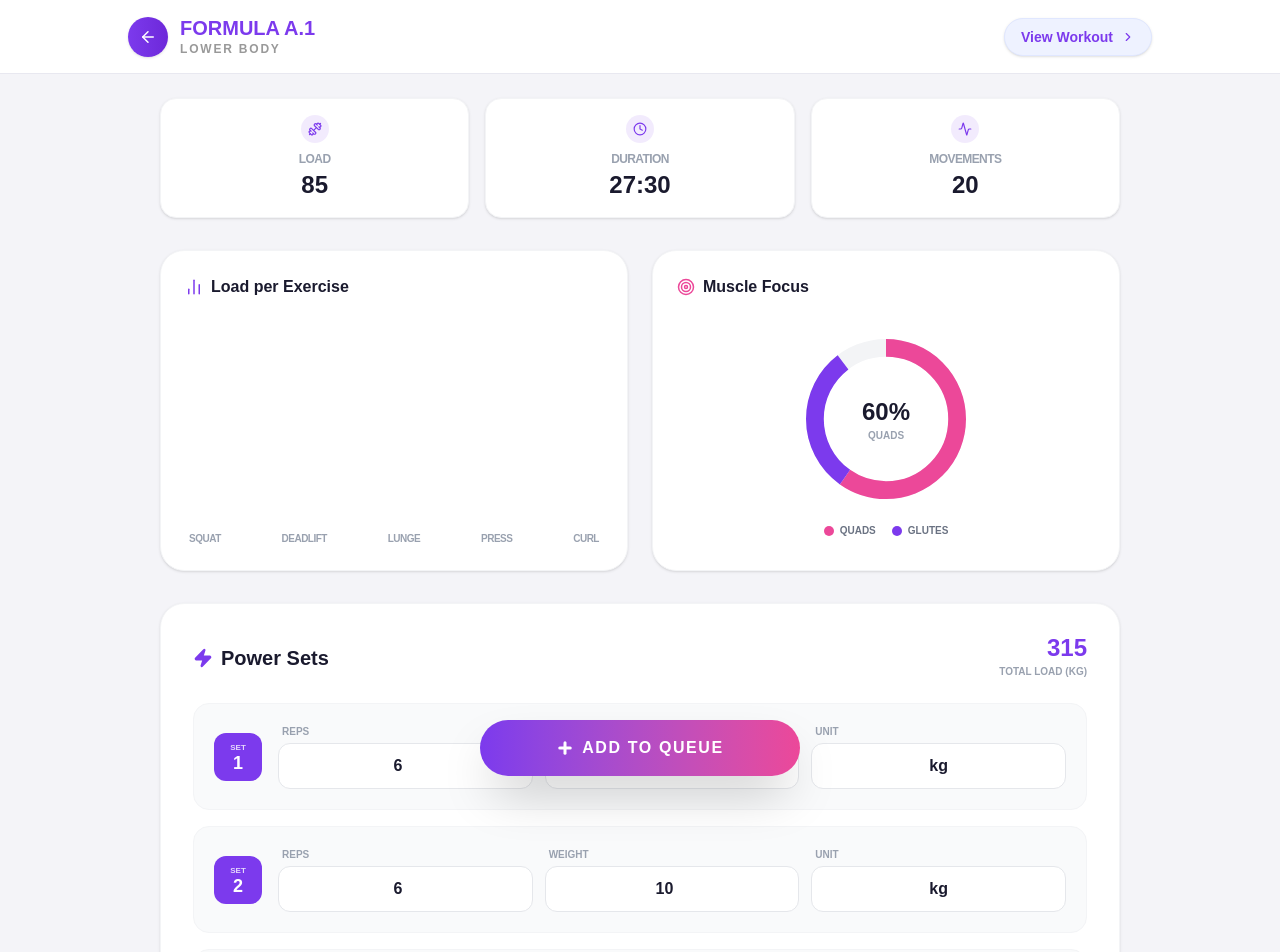
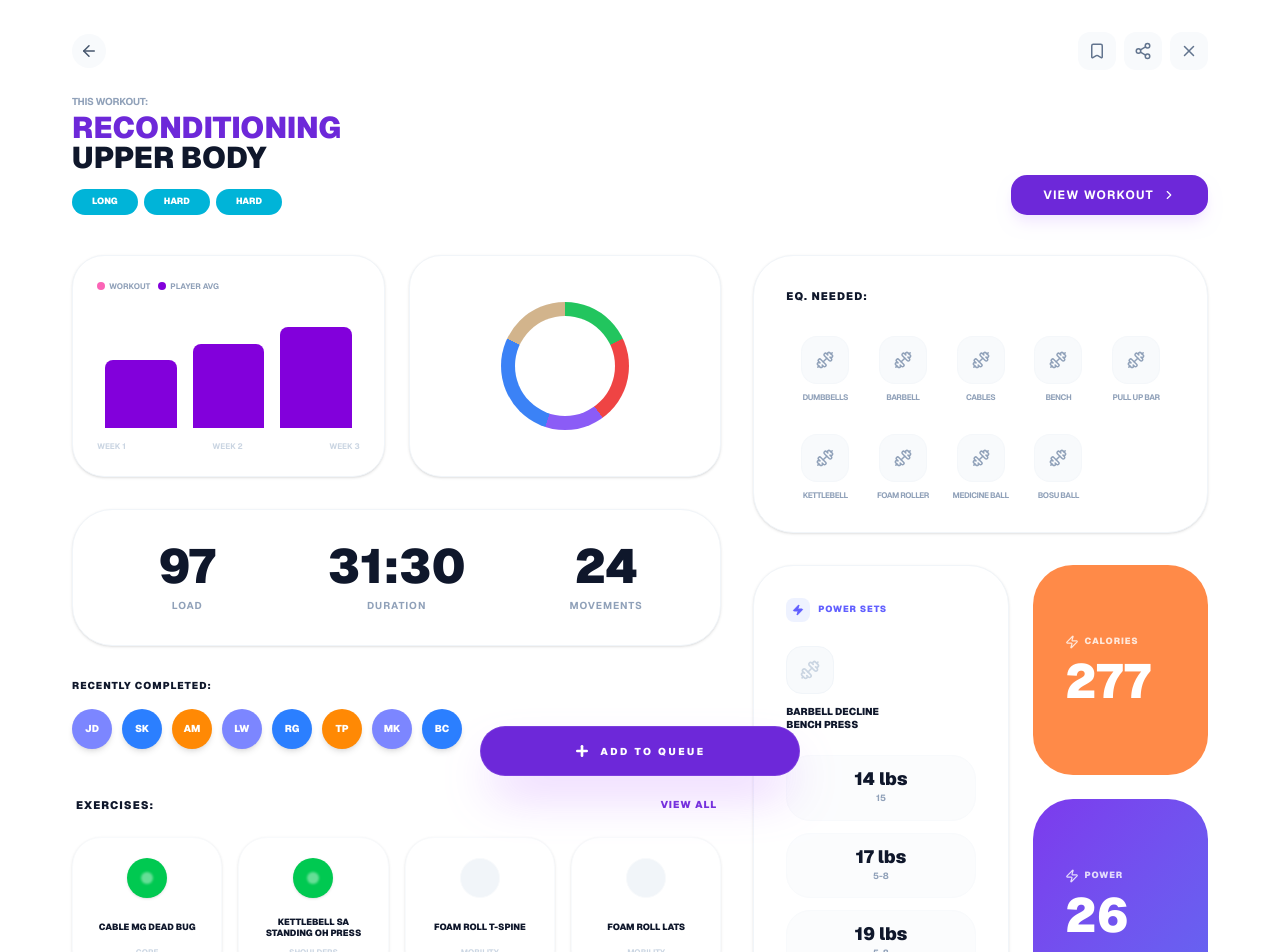
Before and after one commit to ericbeisel/Proform-web-application, a Next.js app: page /workout/detail in a window 1280 px wide. Shown: the top 952 px of the page. Built offline with nearby package versions, Linux system fonts and the light colour scheme.

Commit message:
updated location pages

```diff
--- a/src/app/workout/components/WorkoutDetail.tsx
+++ b/src/app/workout/components/WorkoutDetail.tsx
@@ -1,223 +1,215 @@
 "use client";
 
-import { useState } from "react";
-import { ArrowLeft, ChevronRight, Zap, Plus, BarChart2, X, Clock, Dumbbell, Activity, Target } from "lucide-react";
+import React from "react";
 import { useRouter } from "next/navigation";
+import {
+  ArrowLeft, Share2, Bookmark, X,
+  Dumbbell, Zap, Plus, ChevronRight
+} from "lucide-react";
 
+// Added the interface to handle the onClose prop
 interface WorkoutDetailProps {
   workoutId?: number | string;
   onClose?: () => void;
 }
 
-interface PowerSet {
-  set: number;
-  reps: number;
-  weight: number;
-  unit: string;
-}
+export default function ResponsiveWorkoutUI({ workoutId, onClose }: WorkoutDetailProps) {
+  const router = useRouter();
 
-export default function WorkoutDetail({ workoutId, onClose }: WorkoutDetailProps) {
-  const router = useRouter();
-const [powerSets, setPowerSets] = useState<PowerSet[]>([
-  { set: 1, reps: 6, weight: 10, unit: "kg" },
-  { set: 2, reps: 6, weight: 10, unit: "kg" },
-  { set: 3, reps: 7, weight: 10, unit: "kg" },
-]);
+  const equipment = [
+    "Dumbbells", "Barbell", "Cables", "Bench", "Pull Up Bar",
+    "Kettlebell", "Foam Roller", "Medicine Ball", "Bosu Ball"
+  ];
+
+  const exercises = [
+    { name: "Cable MG Dead Bug", area: "Core", active: true },
+    { name: "Kettlebell SA Standing OH Press", area: "Shoulders", active: true },
+    { name: "Foam Roll T-Spine", area: "Mobility", active: false },
+    { name: "Foam Roll Lats", area: "Mobility", active: false },
+    { name: "Foam Roll Triceps", area: "Mobility", active: false },
+    { name: "Barbell Bench Press", area: "Chest", active: true },
+    { name: "Cable Fly", area: "Chest", active: true },
+    { name: "Tricep Pushdown", area: "Arms", active: true },
+  ];
 
   return (
-    <div className="min-h-screen bg-[#f4f4f8] font-['DM_Sans',_sans-serif] text-[#1a1a2e] pb-32 relative">
+    <div className="min-h-screen bg-white font-sans text-slate-900 pb-32 overflow-x-hidden">
 
-      {/* HEADER */}
-      <div className="bg-white border-b border-[#e8e8f0] px-4 py-3.5 sm:py-4 sticky top-0 z-30">
-        <div className="flex items-center justify-between max-w-5xl mx-auto">
-          <div className="flex items-center gap-3">
+      <div className="max-w-[1200px] mx-auto p-4 md:p-8">
+
+        {/* Navigation Row */}
+        <div className="flex justify-between items-center mb-6">
+          <button
+            // REDIRECTION LOGIC: Handles closing a modal OR navigating back
+            onClick={() => onClose ? onClose() : router.back()}
+            className="p-2 bg-slate-50 rounded-full hover:bg-slate-200 transition-all active:scale-90"
+          >
+            <ArrowLeft className="w-[18px] h-[18px] text-slate-600" />
+          </button>
+
+          <div className="flex gap-2">
+            <button className="p-2.5 bg-slate-50 rounded-xl text-slate-500 hover:bg-slate-100"><Bookmark className="w-[18px] h-[18px]" /></button>
+            <button className="p-2.5 bg-slate-50 rounded-xl text-slate-500 hover:bg-slate-100"><Share2 className="w-[18px] h-[18px]" /></button>
+            {/* REDIRECTION LOGIC: Also applies to the X (close) button */}
             <button
               onClick={() => onClose ? onClose() : router.back()}
-              className="w-9 h-9 sm:w-10 sm:h-10 bg-gradient-to-r from-[#7c3aed] to-[#6d28d9] rounded-full flex items-center justify-center text-white flex-shrink-0 shadow-sm transition-transform active:scale-95"
+              className="p-2.5 bg-slate-50 rounded-xl text-slate-500 hover:bg-slate-100"
             >
-              <ArrowLeft size={18} />
+              <X className="w-[18px] h-[18px]" />
             </button>
-            <div>
-              <h1 className="text-lg sm:text-xl font-extrabold text-[#7c3aed] m-0 leading-tight">FORMULA A.1</h1>
-              <p className="text-[10px] sm:text-xs text-[#999] font-bold uppercase tracking-[0.15em] m-0">LOWER BODY</p>
           </div>
         </div>
 
+        {/* Hero Title Area */}
+        <div className="flex flex-col md:flex-row justify-between items-start md:items-end gap-6 mb-10">
+          <div>
+            <p className="text-[10px] font-bold text-slate-400 mb-1 uppercase tracking-tight">This Workout:</p>
+            <h1 className="text-2xl md:text-3xl font-black text-[#6D28D9] leading-none">RECONDITIONING</h1>
+            <h2 className="text-2xl md:text-3xl font-black text-slate-900 leading-none mb-4 uppercase">Upper Body</h2>
+            <div className="flex flex-wrap gap-1.5">
+              {['Long', 'Hard', 'Hard'].map((tag, i) => (
+                <span key={i} className="px-4 md:px-5 py-1.5 bg-[#00B4D8] text-white text-[9px] font-black rounded-full uppercase">
+                  {tag}
+                </span>
+              ))}
+            </div>
+          </div>
           <button
+            // REDIRECTION LOGIC: Push to the view workout page
             onClick={() => router.push("/workout/viewWorkout")}
-            className="bg-indigo-50 text-[#7c3aed] hover:bg-[#7c3aed] hover:text-white px-4 py-2 rounded-full font-bold flex items-center gap-2 text-xs sm:text-sm transition-all border border-indigo-100 shadow-sm"
+            className="w-full md:w-auto bg-[#6D28D9] text-white px-8 py-3 rounded-2xl font-bold text-xs uppercase tracking-widest shadow-lg shadow-purple-100 transition-all active:scale-95 flex items-center justify-center gap-2"
           >
             View Workout <ChevronRight size={14} />
           </button>
         </div>
+
+        {/* MAIN RESPONSIVE GRID */}
+        <div className="grid grid-cols-12 gap-6 md:gap-8">
+
+          <div className="col-span-12 lg:col-span-7 space-y-8">
+            <div className="grid grid-cols-1 sm:grid-cols-2 gap-4 md:gap-6">
+              <div className="bg-white rounded-[2rem] p-6 border border-slate-100 shadow-sm">
+                <div className="flex gap-2 mb-6">
+                  <div className="flex items-center gap-1"><div className="w-2 h-2 rounded-full bg-pink-400"></div><span className="text-[8px] font-bold text-slate-400 uppercase">Workout</span></div>
+                  <div className="flex items-center gap-1"><div className="w-2 h-2 rounded-full bg-purple-700"></div><span className="text-[8px] font-bold text-slate-400 uppercase">Player Avg</span></div>
+                </div>
+                <div className="flex items-end justify-between h-24 md:h-28 px-2 gap-3 md:gap-4">
+                  <div className="w-full bg-purple-700 rounded-t-lg h-[60%]"></div>
+                  <div className="w-full bg-purple-700 rounded-t-lg h-[75%]"></div>
+                  <div className="w-full bg-purple-700 rounded-t-lg h-[90%]"></div>
+                </div>
+                <div className="flex justify-between mt-3 text-[8px] font-bold text-slate-300 uppercase">
+                  <span>Week 1</span><span>Week 2</span><span>Week 3</span>
+                </div>
               </div>
 
-      <div className="max-w-5xl mx-auto px-4 py-6 sm:px-6 lg:px-8">
+              <div className="bg-white rounded-[2rem] p-6 border border-slate-100 shadow-sm flex items-center justify-center">
+                 <div className="w-28 h-28 md:w-32 md:h-32 rounded-full border-[12px] md:border-[14px] border-slate-50 relative">
+                    <div className="absolute inset-[-12px] md:inset-[-14px] rounded-full"
+                         style={{ background: 'conic-gradient(#22C55E 0% 18%, #EF4444 18% 40%, #8B5CF6 40% 55%, #3B82F6 55% 82%, #D2B48C 82% 100%)' }}></div>
+                    <div className="absolute inset-0 bg-white rounded-full"></div>
+                 </div>
+              </div>
+            </div>
 
-        {/* STATS ROW */}
-        <div className="grid grid-cols-3 gap-3 sm:gap-4 mb-8">
-          {[
-            { label: "Load", value: "85", icon: <Dumbbell size={14} /> },
-            { label: "Duration", value: "27:30", icon: <Clock size={14} /> },
-            { label: "Movements", value: "20", icon: <Activity size={14} /> }
-          ].map((stat, i) => (
-            <div key={i} className="bg-white rounded-2xl p-4 shadow-sm border border-gray-100 text-center flex flex-col items-center">
-              <div className="w-7 h-7 bg-[#7c3aed]/10 rounded-full flex items-center justify-center text-[#7c3aed] mb-2">
-                {stat.icon}
-              </div>
-              <p className="text-[10px] sm:text-xs font-bold text-gray-400 uppercase tracking-tighter mb-0.5">{stat.label}</p>
-              <p className="text-xl sm:text-2xl font-black text-[#1a1a2e]">{stat.value}</p>
+            <div className="bg-white rounded-[2rem] md:rounded-[2.5rem] p-6 md:p-8 border border-slate-100 shadow-sm flex flex-wrap md:flex-nowrap justify-around gap-4">
+              {[ {l: 'Load', v: '97'}, {l: 'Duration', v: '31:30'}, {l: 'Movements', v: '24'} ].map((stat, i) => (
+                <div key={i} className="text-center min-w-[80px]">
+                  <p className="text-3xl md:text-5xl font-black text-slate-900 leading-none">{stat.v}</p>
+                  <p className="text-[9px] md:text-[10px] font-bold text-slate-400 uppercase mt-2 tracking-widest">{stat.l}</p>
                 </div>
               ))}
             </div>
 
-        {/* CHARTS SECTION */}
-        <div className="grid grid-cols-1 lg:grid-cols-2 gap-6 mb-8">
-          {/* LOAD CHART - Now colorful purple-to-pink gradients */}
-          <div className="bg-white rounded-3xl p-6 shadow-sm border border-gray-100">
-            <div className="flex items-center justify-between mb-6">
-              <h3 className="font-extrabold text-[#1a1a2e] flex items-center gap-2">
-                <BarChart2 size={18} className="text-[#7c3aed]" /> Load per Exercise
-              </h3>
-            </div>
-            <div className="h-48 flex items-end justify-between px-2 gap-4">
-              {[
-                {h: 40, from: "#a855f7", to: "#ec4899"}, // purple to pink
-                {h: 70, from: "#ec4899", to: "#ec4899"}, // pink
-                {h: 25, from: "#a855f7", to: "#a855f7"}, // purple
-                {h: 55, from: "#7c3aed", to: "#a855f7"}, // indigo to purple
-                {h: 30, from: "#ec4899", to: "#f472b6"}, // pink to light pink
-              ].map((bar, i) => (
-                <div key={i} className="flex-1 flex flex-col items-center gap-2 group">
-                  <div
-                    className="w-full rounded-t-lg transition-all group-hover:opacity-80"
-                    style={{ height: `${bar.h}%`, background: `linear-gradient(to top, ${bar.from}, ${bar.to})` }}
-                  />
+            <div>
+              <h3 className="text-[10px] font-black uppercase tracking-widest text-slate-900 mb-4">Recently Completed:</h3>
+              <div className="flex flex-wrap gap-2 md:gap-2.5">
+                {['JD', 'SK', 'AM', 'LW', 'RG', 'TP', 'MK', 'BC'].map((name, i) => (
+                  <div key={i} className={`w-9 h-9 md:w-10 md:h-10 rounded-full flex items-center justify-center text-[9px] md:text-[10px] font-black text-white shadow-md
+                    ${i % 3 === 0 ? 'bg-indigo-400' : i % 3 === 1 ? 'bg-blue-500' : 'bg-orange-400'}`}>
+                    {name}
                   </div>
                 ))}
               </div>
-            <div className="flex justify-between mt-4 px-1 text-[10px] font-bold text-gray-400 uppercase tracking-tighter">
-              <span>Squat</span>
-              <span>Deadlift</span>
-              <span>Lunge</span>
-              <span>Press</span>
-              <span>Curl</span>
+            </div>
+
+            <div className="pt-4">
+              <div className="flex justify-between items-center mb-6 px-1">
+                <h3 className="text-[11px] font-black uppercase tracking-widest text-slate-900">Exercises:</h3>
+                <button className="text-[#6D28D9] text-[10px] font-black uppercase tracking-widest">View All</button>
+              </div>
+              <div className="grid grid-cols-2 sm:grid-cols-3 md:grid-cols-4 gap-3 md:gap-4">
+                {exercises.map((ex, i) => (
+                  <div key={i} className="bg-white rounded-[1.5rem] md:rounded-[1.8rem] p-4 md:p-5 shadow-sm border border-slate-50 flex flex-col items-center text-center">
+                    <div className={`w-8 h-8 md:w-10 md:h-10 rounded-full mb-3 md:mb-4 flex items-center justify-center ${ex.active ? 'bg-green-500 shadow-sm' : 'bg-slate-100 border border-slate-50'}`}>
+                       {ex.active && <div className="w-2.5 h-2.5 md:w-3 md:h-3 bg-white/40 rounded-full blur-[1px]"></div>}
+                    </div>
+                    <p className="text-[8px] md:text-[9px] font-black leading-tight mb-1 h-6 md:h-7 flex items-center justify-center uppercase">{ex.name}</p>
+                    <p className="text-[8px] font-bold text-slate-300 uppercase">{ex.area}</p>
+                  </div>
+                ))}
+              </div>
             </div>
           </div>
 
-          {/* MUSCLE GROUP FOCUS - Colorful Gradient Chart */}
-          <div className="bg-white rounded-3xl p-6 shadow-sm border border-gray-100">
-            <h3 className="font-extrabold text-[#1a1a2e] flex items-center gap-2 mb-6">
-                <Target size={18} className="text-[#ec4899]" /> Muscle Focus
-            </h3>
-            <div className="flex items-center justify-center py-4">
-               <div className="relative w-40 h-40">
-                  <svg className="w-full h-full -rotate-90" viewBox="0 0 36 36">
-                    <circle cx="18" cy="18" r="16" fill="none" className="stroke-gray-100" strokeWidth="4" />
-                    <circle cx="18" cy="18" r="16" fill="none" stroke="#ec4899" strokeWidth="4" strokeDasharray="60, 100" />
-                    <circle cx="18" cy="18" r="16" fill="none" stroke="#7c3aed" strokeWidth="4" strokeDasharray="30, 100" strokeDashoffset="-60" />
-                  </svg>
-                  <div className="absolute inset-0 flex flex-col items-center justify-center">
-                    <span className="text-2xl font-black">60%</span>
-                    <span className="text-[10px] font-bold text-gray-400 uppercase">Quads</span>
+          <div className="col-span-12 lg:col-span-5 space-y-8">
+            <div className="bg-white rounded-[2rem] md:rounded-[2.5rem] p-6 md:p-8 border border-slate-100 shadow-sm">
+              <h3 className="text-[11px] font-black mb-6 md:mb-8 uppercase tracking-widest">Eq. Needed:</h3>
+              <div className="grid grid-cols-3 xs:grid-cols-4 sm:grid-cols-5 gap-y-6 md:gap-y-8">
+                {equipment.map((item, i) => (
+                  <div key={i} className="flex flex-col items-center gap-2">
+                    <div className="w-10 h-10 md:w-12 md:h-12 bg-slate-50 rounded-xl md:rounded-2xl flex items-center justify-center text-slate-400 border border-slate-100/50">
+                      <Dumbbell className="w-4 h-4 md:w-[18px] md:h-[18px]" />
+                    </div>
+                    <span className="text-[7px] md:text-[8px] font-bold text-slate-400 text-center uppercase tracking-tighter leading-tight">{item}</span>
+                  </div>
+                ))}
               </div>
             </div>
+
+            <div className="grid grid-cols-1 md:grid-cols-12 gap-6">
+              <div className="md:col-span-7 bg-white rounded-[2.5rem] p-6 md:p-8 border border-slate-100 shadow-sm">
+                <div className="flex items-center gap-2 mb-6">
+                  <div className="p-1.5 bg-indigo-50 rounded-lg text-indigo-500"><Zap className="w-3 h-3" fill="currentColor" /></div>
+                  <span className="text-[9px] font-black uppercase text-indigo-500 tracking-widest">Power Sets</span>
                 </div>
-            <div className="flex flex-wrap justify-center gap-4 mt-2">
-               <div className="flex items-center gap-1.5 text-[10px] font-bold uppercase text-gray-500">
-                  <span className="w-2.5 h-2.5 rounded-full bg-[#ec4899]" /> Quads
+                <div className="bg-slate-50 w-10 h-10 md:w-12 md:h-12 rounded-xl md:rounded-2xl flex items-center justify-center text-slate-300 mb-3 border border-slate-100">
+                  <Dumbbell className="w-[18px] h-[18px] md:w-5 md:h-5" />
                 </div>
-               <div className="flex items-center gap-1.5 text-[10px] font-bold uppercase text-gray-500">
-                  <span className="w-2.5 h-2.5 rounded-full bg-[#7c3aed]" /> Glutes
+                <p className="text-[10px] font-black uppercase leading-tight text-slate-900 mb-6">Barbell Decline<br className="hidden md:block"/> Bench Press</p>
+                <div className="space-y-3">
+                  {['14 lbs', '17 lbs', '19 lbs'].map((wt, i) => (
+                    <div key={i} className="bg-slate-50/50 rounded-2xl md:rounded-3xl p-3 md:p-3.5 text-center border border-slate-50">
+                      <p className="text-base md:text-lg font-black text-slate-900 leading-none mb-1">{wt}</p>
+                      <p className="text-[8px] md:text-[9px] font-bold text-slate-400">{i === 0 ? '15' : '5-8'}</p>
+                    </div>
+                  ))}
+                </div>
+              </div>
+
+              <div className="md:col-span-5 grid grid-cols-2 md:grid-cols-1 gap-4 md:gap-6">
+                <div className="bg-[#FF8A48] rounded-[2rem] md:rounded-[2.5rem] p-6 md:p-8 text-white flex flex-col justify-center min-h-[120px]">
+                   <div className="flex items-center gap-1.5 mb-2 opacity-80">
+                    <Zap className="w-3.5 h-3.5" /> <span className="text-[9px] font-black uppercase tracking-widest">Calories</span>
+                   </div>
+                   <p className="text-3xl md:text-5xl font-black leading-none">277</p>
+                </div>
+                <div className="bg-gradient-to-br from-[#7C3AED] to-[#6366F1] rounded-[2rem] md:rounded-[2.5rem] p-6 md:p-8 text-white flex flex-col justify-center min-h-[120px]">
+                   <div className="flex items-center gap-1.5 mb-2 opacity-80">
+                    <Zap className="w-3.5 h-3.5" /> <span className="text-[9px] font-black uppercase tracking-widest">Power</span>
+                   </div>
+                   <p className="text-3xl md:text-5xl font-black leading-none">26</p>
+                </div>
+              </div>
             </div>
           </div>
         </div>
       </div>
 
-        {/* POWER SETS - MATCHED INPUT STYLE */}
-        <div className="bg-white rounded-3xl p-6 sm:p-8 shadow-sm border border-gray-100 mb-8">
-          <div className="flex items-center justify-between mb-6">
-            <h3 className="font-extrabold text-lg sm:text-xl flex items-center gap-2">
-              <Zap size={20} className="text-[#7c3aed] fill-[#7c3aed]" /> Power Sets
-            </h3>
-            <div className="text-right">
-              <p className="text-2xl font-black text-[#7c3aed] leading-none">315</p>
-              <p className="text-[10px] font-bold text-gray-400 uppercase mt-1">Total Load (kg)</p>
-            </div>
-          </div>
-
-          <div className="space-y-4">
-        {powerSets.map((set, index) => (
-  <div key={index} className="bg-gray-50 rounded-2xl p-4 sm:p-5 flex flex-col sm:flex-row items-center gap-4 border border-gray-100">
-    <div className="bg-[#7c3aed] text-white w-12 h-12 rounded-xl flex flex-col items-center justify-center flex-shrink-0">
-      <span className="text-[8px] font-bold uppercase opacity-80">Set</span>
-      <span className="text-lg font-black leading-none">{set.set}</span>
-    </div>
-
-    <div className="grid grid-cols-3 gap-3 flex-1 w-full">
-      {/* Explicitly cast the keys to satisfy TypeScript */}
-      {(['reps', 'weight'] as const).map((key) => (
-          <div key={key}>
-            <label className="block text-[10px] font-bold text-gray-400 uppercase mb-1 ml-1">{key}</label>
-            <input
-              type="number"
-              value={set[key]}
-              onChange={(e) => {
-                const newSets = [...powerSets];
-                // We use the key from the map and cast the value
-                newSets[index][key] = Number(e.target.value);
-                setPowerSets(newSets);
-              }}
-              className="w-full bg-white border border-gray-200 rounded-xl py-2.5 px-2 text-center font-bold text-base focus:border-[#7c3aed] outline-none transition-all"
-            />
-          </div>
-      ))}
-
-      <div>
-        <label className="block text-[10px] font-bold text-gray-400 uppercase mb-1 ml-1">Unit</label>
-        <select
-          value={set.unit}
-          onChange={(e) => {
-            const newSets = [...powerSets];
-            newSets[index].unit = e.target.value;
-            setPowerSets(newSets);
-          }}
-          className="w-full bg-white border border-gray-200 rounded-xl py-2.5 px-2 text-center font-bold text-base focus:border-[#7c3aed] outline-none transition-all appearance-none cursor-pointer"
-        >
-          <option value="kg">kg</option>
-          <option value="lbs">lbs</option>
-        </select>
-      </div>
-    </div>
-  </div>
-))}
-          </div>
-        </div>
-
-        {/* RECENTLY COMPLETED */}
-        <div className="bg-[#1e1e2e] rounded-3xl p-6 shadow-xl mb-8 border border-white/5">
-          <h3 className="font-bold text-white text-sm uppercase tracking-widest mb-4">Recently Completed</h3>
-          <div className="flex items-center gap-3">
-            <div className="flex -space-x-3">
-              {["Aarya", "John", "Mike", "Sara", "Emma"].map((name, i) => (
-                <div
-                  key={i}
-                  className="w-10 h-10 rounded-full bg-gradient-to-br from-[#7c3aed] to-[#ec4899] flex items-center justify-center text-white text-xs font-black border-2 border-[#1e1e2e] shadow-lg"
-                >
-                  {name[0]}
-                </div>
-              ))}
-            </div>
-            <p className="text-xs text-gray-400 font-medium">and 12 others this week</p>
-          </div>
-        </div>
-
-        {/* REDUCED SIZE ACTION BUTTON */}
-        <div className="fixed bottom-6 left-4 right-4 z-40 max-w-5xl mx-auto flex justify-center">
-          <button className="w-full max-w-xs bg-gradient-to-r from-[#7c3aed] to-[#ec4899] hover:opacity-95 text-white py-4 rounded-full font-black text-base shadow-2xl flex items-center justify-center gap-2 uppercase tracking-widest transition-all active:scale-[0.98]">
-            <Plus size={18} strokeWidth={4} /> Add to Queue
+      <div className="fixed bottom-6 left-0 right-0 flex justify-center z-50 pointer-events-none px-6">
+        <button className="pointer-events-auto w-full max-w-[280px] md:max-w-xs bg-[#6D28D9] text-white py-4 rounded-full font-black text-[10px] uppercase tracking-[0.25em] shadow-2xl shadow-purple-400/50 flex items-center justify-center gap-2.5 transition-all active:scale-90 border border-white/10 hover:bg-[#5B21B6]">
+          <Plus className="w-4 h-4" strokeWidth={4} /> Add to Queue
         </button>
-        </div>
       </div>
     </div>
   );
```
Also changed, not shown: src/api/profile/route.ts (added, +111 -0 lines), src/app/location/[id]/page.tsx (+28 -14 lines), src/app/location/addLocation/page.tsx (+45 -21 lines), src/app/location/page.tsx (+50 -29 lines). Lines whose indentation alone changed are shown as unchanged.
